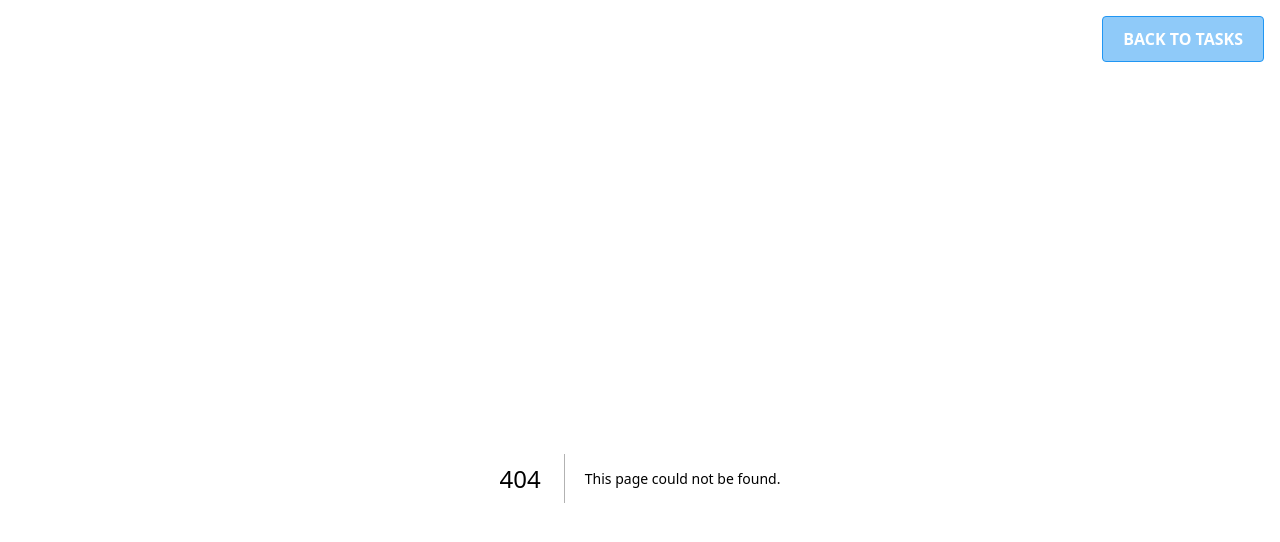
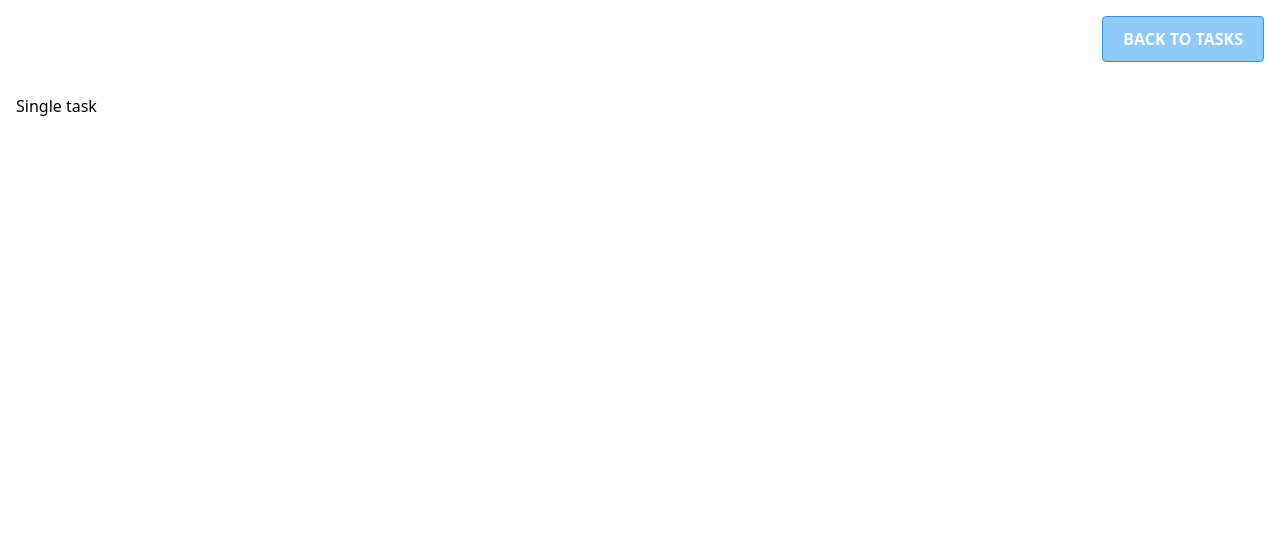
Before and after one commit to rhlbzz/react-task-manager, a Next.js app: page /task/1 in a window 1280 px wide. Before the commit this address had no page. Shown: the top 542 px of the page. Built offline with nearby package versions, Linux system fonts and the light colour scheme.

Commit message:
feat: prepare SingleTask page/route

```diff
--- /dev/null
+++ b/app/task/[id]/page.tsx
@@ -0,0 +1,8 @@
+
+export default function SingleTask() {
+  return (
+    <div className="container mx-auto p-4">
+      <p>Single task</p>
+    </div>
+  );
+}
```
